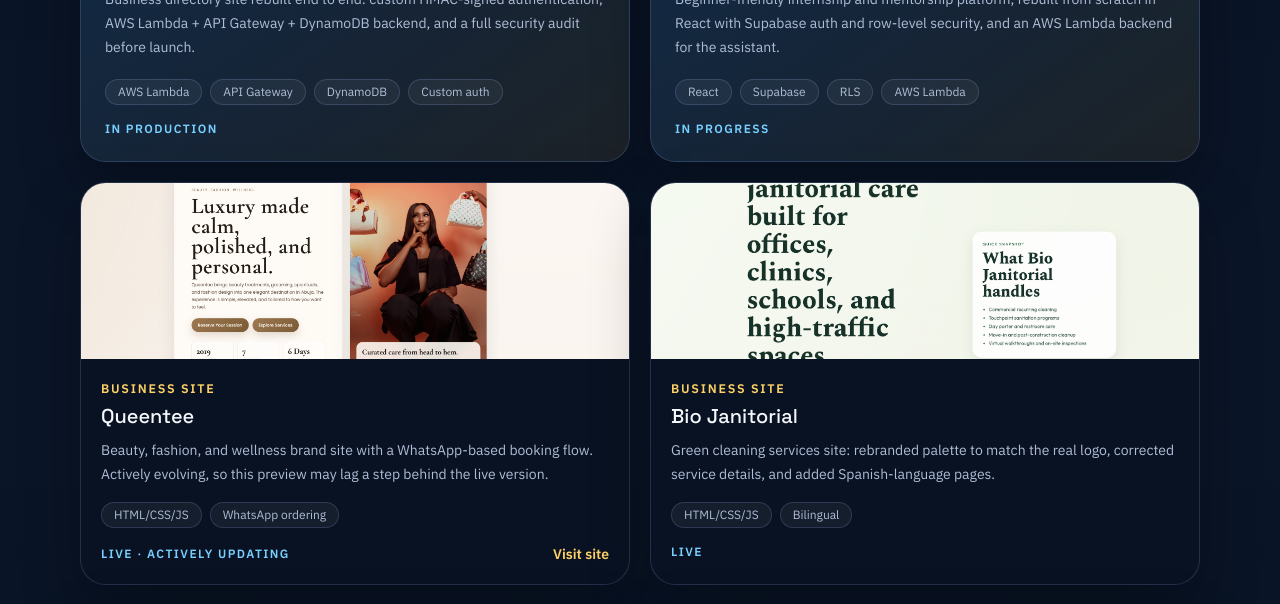
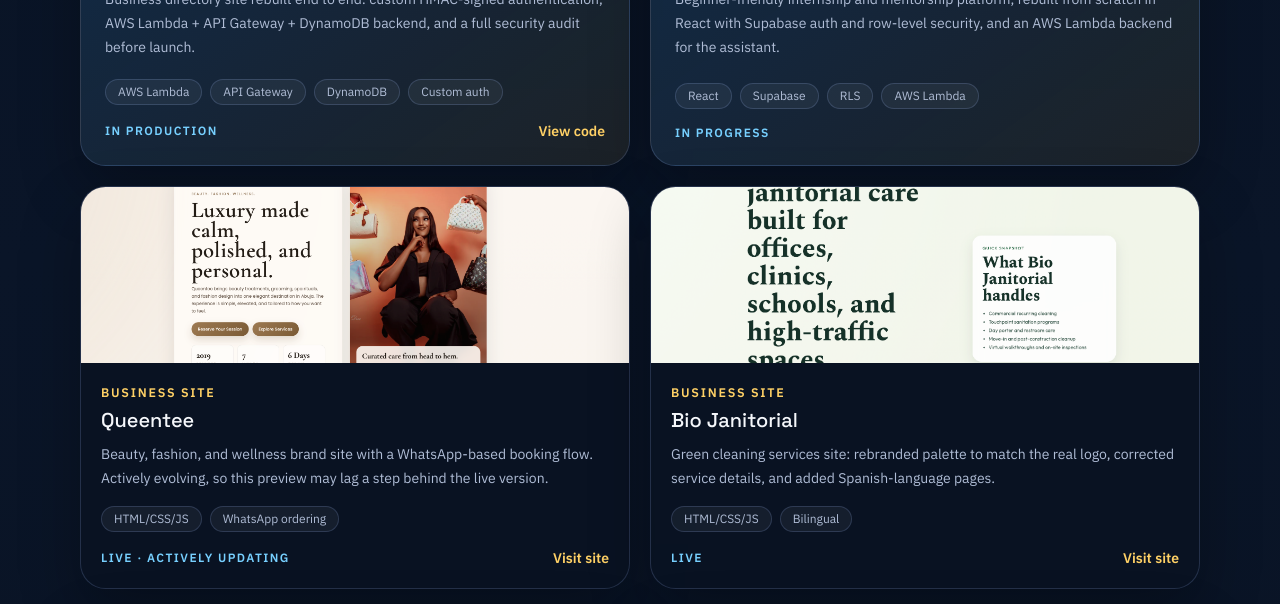
Before and after one commit to Evee2/eve.init, a React (Vite) app: page / in a window 1280 px wide. Shown: the part 1900-2504 px from the top of the page. Built offline with nearby package versions, Linux system fonts and the light colour scheme.

Commit message:
feat: link ready projects to live/source URLs (Bio Janitorial live, Localis Prod source)

```diff
--- a/src/components/ProjectCard.jsx
+++ b/src/components/ProjectCard.jsx
@@ -1,5 +1,5 @@
 function ProjectCard({ project }) {
-  const { name, type, description, tags, image, liveUrl, status } = project;
+  const { name, type, description, tags, image, liveUrl, sourceUrl, status } = project;
 
   if (!image) {
     return (
@@ -19,7 +19,14 @@
               </span>
             ))}
           </div>
-          <p className="mt-4 text-xs font-semibold uppercase tracking-[0.12em] text-accent">{status}</p>
+          <div className="mt-4 flex items-center justify-between">
+            <p className="text-xs font-semibold uppercase tracking-[0.12em] text-accent">{status}</p>
+            {sourceUrl && (
+              <a href={sourceUrl} target="_blank" rel="noreferrer" className="text-sm font-semibold text-warm hover:underline">
+                View code
+              </a>
+            )}
+          </div>
         </div>
       </article>
     );
--- a/src/data/projects.js
+++ b/src/data/projects.js
@@ -12,6 +12,7 @@
     tags: ['AWS Lambda', 'API Gateway', 'DynamoDB', 'Custom auth'],
     image: null,
     liveUrl: null,
+    sourceUrl: 'https://github.com/Evee2/localis-prod',
     status: 'In production',
   },
   {
@@ -44,7 +45,7 @@
       'Green cleaning services site: rebranded palette to match the real logo, corrected service details, and added Spanish-language pages.',
     tags: ['HTML/CSS/JS', 'Bilingual'],
     image: '/media/bio-janitorial.png',
-    liveUrl: null,
+    liveUrl: 'https://bio-rebuild.netlify.app/',
     status: 'Live',
   },
   {
```
Also changed, not shown: 1 other file (tests, documents, lock files or other folders).
